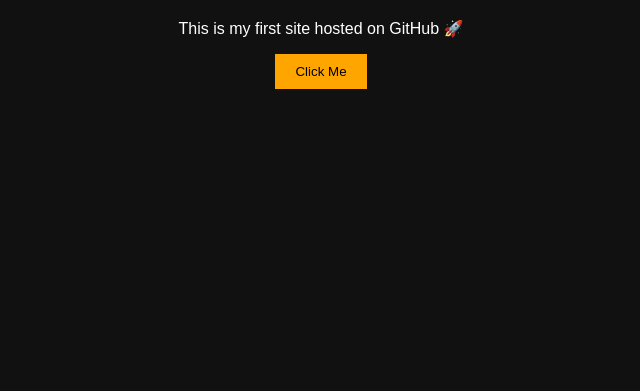
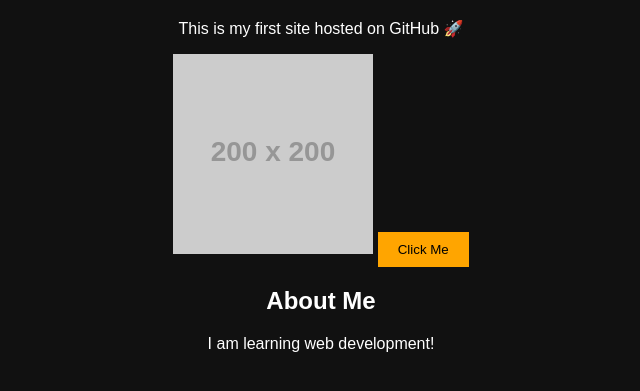
Before and after one commit to unwwh/unwwh.github.io, a plain HTML site: page index.html in a window 1280 px wide. Shown: the part 61-452 px from the top of the page, without its empty margins (319-959 px from the left). Drawn offline with Linux system fonts and the light colour scheme; placeholder pictures from the web are drawn by us.

Commit message:
Update index.html

```diff
--- a/index.html
+++ b/index.html
@@ -24,9 +24,11 @@
 
     <h1>Welcome to My Website</h1>
     <p>This is my first site hosted on GitHub 🚀</p>
+    <img src="https://via.placeholder.com/200">
 
     <button onclick="sayHello()">Click Me</button>
-
+<h2>About Me</h2>
+<p>I am learning web development!</p>
     <script>
         function sayHello() {
             alert("Hello! You clicked the button!");
```
